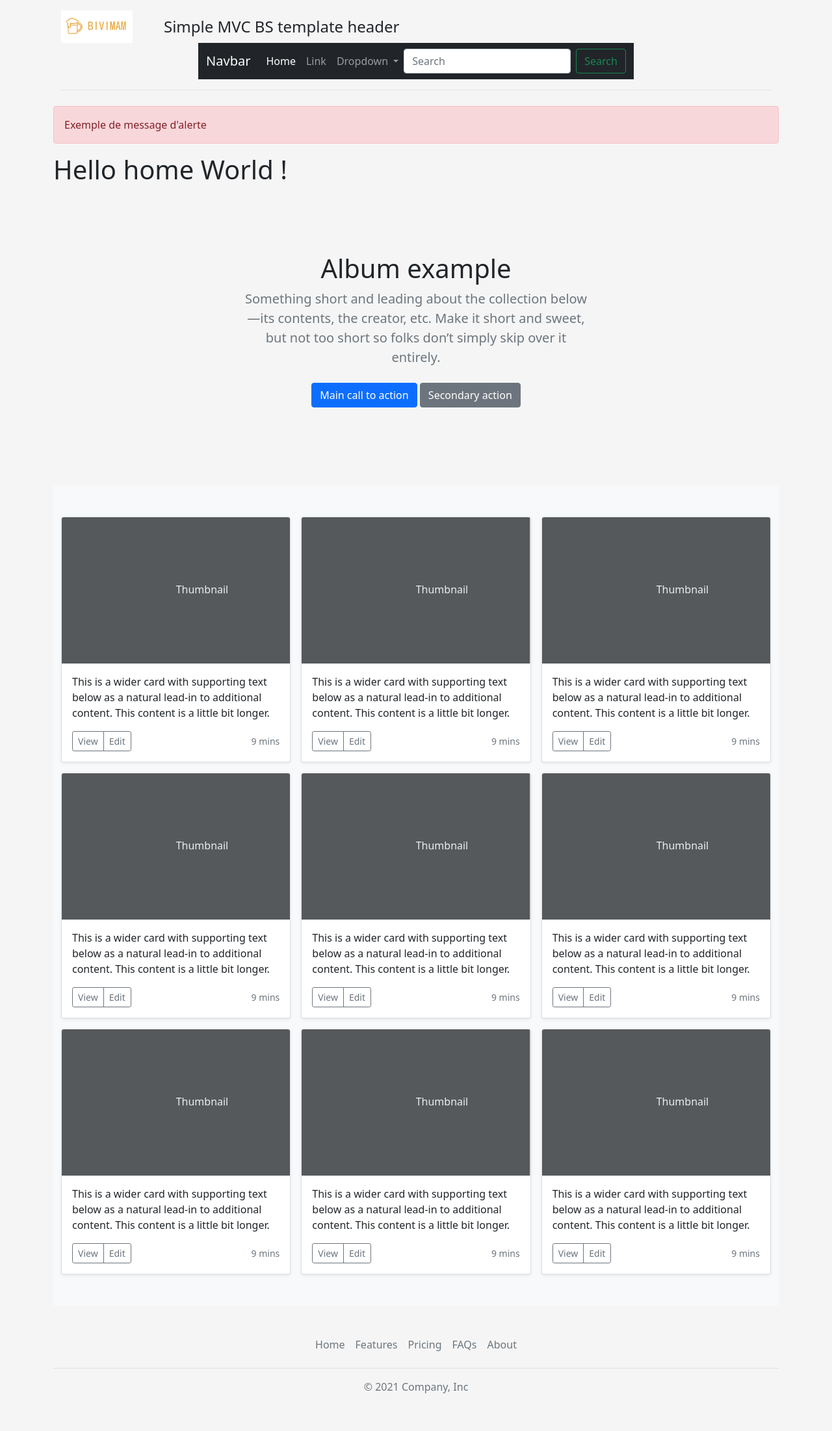
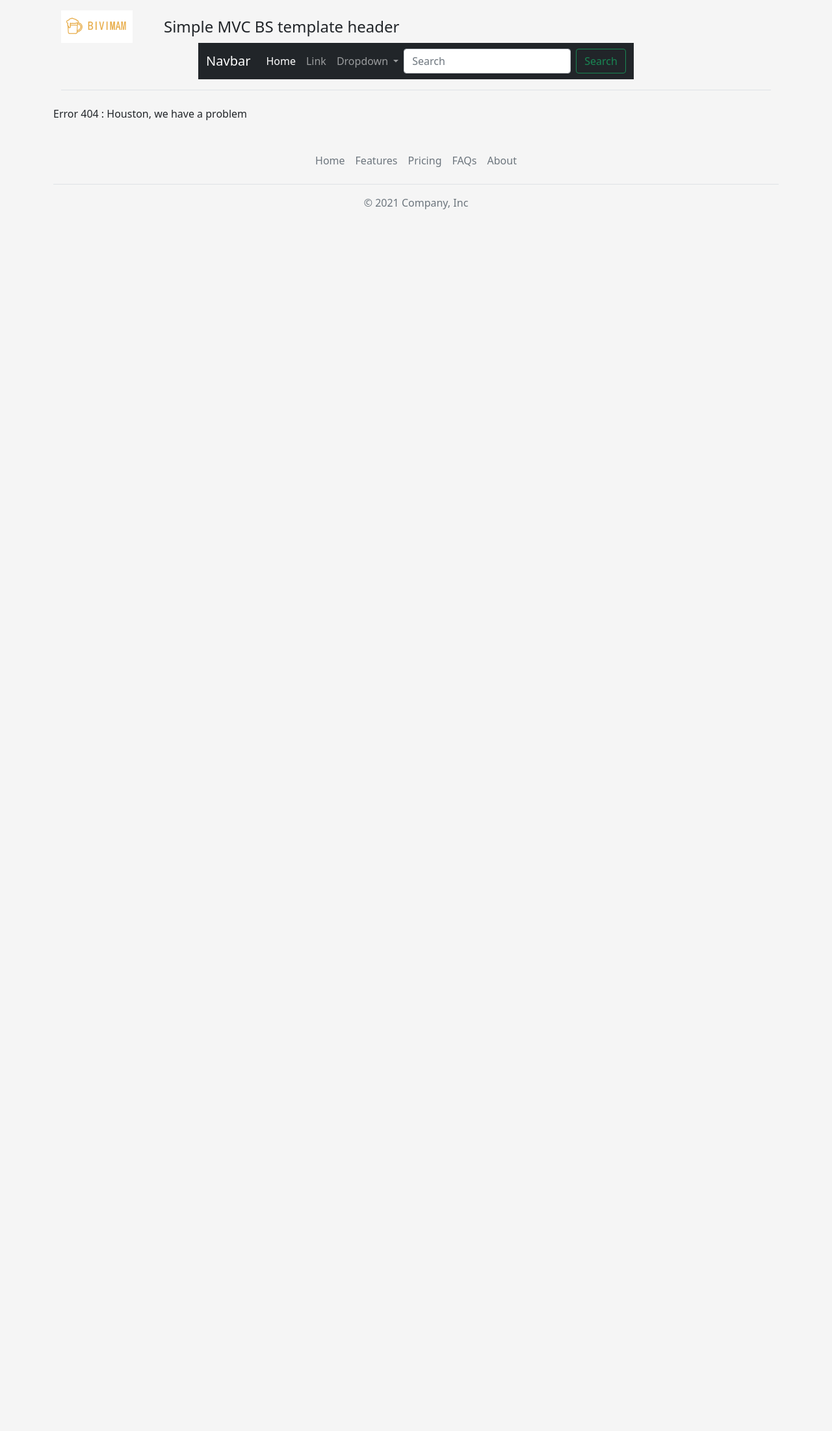
Before and after one commit to claudejdev/yemaya, a PHP site: page / in a window 1280 px wide. Shown: the whole page at 65% size. After the commit the page ends 322 px from the top, so only its background shows below. Run offline with PHP 8.4, Linux system fonts and the light colour scheme.

Commit message:
Nettoyage du dossier de base

```diff
--- a/controllers/mainController.controller.php
+++ b/controllers/mainController.controller.php
@@ -32,71 +32,12 @@ class MainController
             'page_description' => 'Navbar description',
             'page_title' => 'Navbar title',
             'datas' => $datas,
+            // 'page_css' => ['home.css'], custom CSS
+            // 'page_js' => ['action2.css'], custom JS
             'view' => 'views/navbar.view.php',
             'template' => 'views/common/template.php',
         ];
         $this->pageGenerator($datas_page); //appel de la fonction se trouvant dans la même classe
-    }
-
-    public function home()
-    {
-        $_SESSION['alert'] = [
-            'message' => "Exemple de message d'alerte",
-            'type' => 'alert-danger',
-        ];
-        $datas_page = [
-            'page_description' => 'Home description',
-            'page_title' => 'Home title',
-            'page_css' => ['home.css'],
-            'view' => 'views/home.view.php',
-            'template' => 'views/common/template.php',
-        ];
-        $this->pageGenerator($datas_page);
-    }
-
-    public function link()
-    {
-        $datas_page = [
-            'page_description' => 'Link description',
-            'page_title' => 'Link title',
-            'view' => 'views/link.view.php',
-            'template' => 'views/common/template.php',
-        ];
-        $this->pageGenerator($datas_page);
-    }
-
-    public function action0()
-    {
-        $datas_page = [
-            'page_description' => 'action0 description',
-            'page_title' => 'action0 title',
-            'view' => 'views/action0.view.php',
-            'template' => 'views/common/template.php',
-        ];
-        $this->pageGenerator($datas_page);
-    }
-
-    public function action1()
-    {
-        $datas_page = [
-            'page_description' => 'action1 description',
-            'page_title' => 'action1 title',
-            'view' => 'views/action1.view.php',
-            'template' => 'views/common/template.php',
-        ];
-        $this->pageGenerator($datas_page);
-    }
-
-    public function action2()
-    {
-        $datas_page = [
-            'page_description' => 'action2 description',
-            'page_title' => 'action2 title',
-            'page_js' => ['action2.js'],
-            'view' => 'views/action2.view.php',
-            'template' => 'views/common/template.php',
-        ];
-        $this->pageGenerator($datas_page);
     }
 
     public function errorPage($msg)
@@ -111,12 +52,4 @@ class MainController
         $this->pageGenerator($datas_page);
     }
 }
-
-//index.php?page=navbar
-//index.php?page=home
-//index.php?page=link
-//index.php?page=action0
-//index.php?page=action1
-//index.php?page=action2
-
 ?>
--- a/index.php
+++ b/index.php
@@ -18,30 +18,8 @@ try {
     switch ($page) {
         case 'navbar': $mainController->navbar();
             break;
-
-        case 'home': $mainController->home();
-            break;
-
-        case 'link': $mainController->link();
-            break;
-
-        case 'action0': $mainController->action0();
-            break;
-
-        case 'action1': $mainController->action1();
-            break;
-
-        case 'action2': $mainController->action2();
-            break;
         default: throw new Exception('Error 404 : Houston, we have a problem', 1);
     }
 } catch (Exception $e) {
     $mainController->errorPage($e->getMessage());
 }
-
-//index.php?page=navbar
-//index.php?page=home
-//index.php?page=link
-//index.php?page=action0
-//index.php?page=action1
-//index.php?page=action2
--- a/views/action0.view.php
+++ /dev/null
@@ -1 +0,0 @@
-<h1>Hello action0 World !</h1>
--- a/views/action1.view.php
+++ /dev/null
@@ -1 +0,0 @@
-<h1>Hello action1 World !</h1>
--- a/views/home.view.php
+++ /dev/null
@@ -1,172 +0,0 @@
-<h1>Hello home World !</h1>
-
-<main>
-
-  <section class="py-5 text-center container">
-    <div class="row py-lg-5">
-      <div class="col-lg-6 col-md-8 mx-auto">
-        <h1 class="fw-light">Album example</h1>
-        <p class="lead text-muted">Something short and leading about the collection below—its contents, the creator, etc. Make it short and sweet, but not too short so folks don’t simply skip over it entirely.</p>
-        <p>
-          <a href="#" class="btn btn-primary my-2">Main call to action</a>
-          <a href="#" class="btn btn-secondary my-2">Secondary action</a>
-        </p>
-      </div>
-    </div>
-  </section>
-
-  <div class="album py-5 bg-light">
-    <div class="container">
-
-      <div class="row row-cols-1 row-cols-sm-2 row-cols-md-3 g-3">
-        <div class="col">
-          <div class="card shadow-sm">
-            <svg class="bd-placeholder-img card-img-top" width="100%" height="225" xmlns="http://www.w3.org/2000/svg" role="img" aria-label="Placeholder: Thumbnail" preserveAspectRatio="xMidYMid slice" focusable="false"><title>Placeholder</title><rect width="100%" height="100%" fill="#55595c"></rect><text x="50%" y="50%" fill="#eceeef" dy=".3em">Thumbnail</text></svg>
-
-            <div class="card-body">
-              <p class="card-text">This is a wider card with supporting text below as a natural lead-in to additional content. This content is a little bit longer.</p>
-              <div class="d-flex justify-content-between align-items-center">
-                <div class="btn-group">
-                  <button type="button" class="btn btn-sm btn-outline-secondary">View</button>
-                  <button type="button" class="btn btn-sm btn-outline-secondary">Edit</button>
-                </div>
-                <small class="text-muted">9 mins</small>
-              </div>
-            </div>
-          </div>
-        </div>
-        <div class="col">
-          <div class="card shadow-sm">
-            <svg class="bd-placeholder-img card-img-top" width="100%" height="225" xmlns="http://www.w3.org/2000/svg" role="img" aria-label="Placeholder: Thumbnail" preserveAspectRatio="xMidYMid slice" focusable="false"><title>Placeholder</title><rect width="100%" height="100%" fill="#55595c"></rect><text x="50%" y="50%" fill="#eceeef" dy=".3em">Thumbnail</text></svg>
-
-            <div class="card-body">
-              <p class="card-text">This is a wider card with supporting text below as a natural lead-in to additional content. This content is a little bit longer.</p>
-              <div class="d-flex justify-content-between align-items-center">
-                <div class="btn-group">
-                  <button type="button" class="btn btn-sm btn-outline-secondary">View</button>
-                  <button type="button" class="btn btn-sm btn-outline-secondary">Edit</button>
-                </div>
-                <small class="text-muted">9 mins</small>
-              </div>
-            </div>
-          </div>
-        </div>
-        <div class="col">
-          <div class="card shadow-sm">
-            <svg class="bd-placeholder-img card-img-top" width="100%" height="225" xmlns="http://www.w3.org/2000/svg" role="img" aria-label="Placeholder: Thumbnail" preserveAspectRatio="xMidYMid slice" focusable="false"><title>Placeholder</title><rect width="100%" height="100%" fill="#55595c"></rect><text x="50%" y="50%" fill="#eceeef" dy=".3em">Thumbnail</text></svg>
-
-            <div class="card-body">
-              <p class="card-text">This is a wider card with supporting text below as a natural lead-in to additional content. This content is a little bit longer.</p>
-              <div class="d-flex justify-content-between align-items-center">
-                <div class="btn-group">
-                  <button type="button" class="btn btn-sm btn-outline-secondary">View</button>
-                  <button type="button" class="btn btn-sm btn-outline-secondary">Edit</button>
-                </div>
-                <small class="text-muted">9 mins</small>
-              </div>
-            </div>
-          </div>
-        </div>
-
-        <div class="col">
-          <div class="card shadow-sm">
-            <svg class="bd-placeholder-img card-img-top" width="100%" height="225" xmlns="http://www.w3.org/2000/svg" role="img" aria-label="Placeholder: Thumbnail" preserveAspectRatio="xMidYMid slice" focusable="false"><title>Placeholder</title><rect width="100%" height="100%" fill="#55595c"></rect><text x="50%" y="50%" fill="#eceeef" dy=".3em">Thumbnail</text></svg>
-
-            <div class="card-body">
-              <p class="card-text">This is a wider card with supporting text below as a natural lead-in to additional content. This content is a little bit longer.</p>
-              <div class="d-flex justify-content-between align-items-center">
-                <div class="btn-group">
-                  <button type="button" class="btn btn-sm btn-outline-secondary">View</button>
-                  <button type="button" class="btn btn-sm btn-outline-secondary">Edit</button>
-                </div>
-                <small class="text-muted">9 mins</small>
-              </div>
-            </div>
-          </div>
-        </div>
-        <div class="col">
-          <div class="card shadow-sm">
-            <svg class="bd-placeholder-img card-img-top" width="100%" height="225" xmlns="http://www.w3.org/2000/svg" role="img" aria-label="Placeholder: Thumbnail" preserveAspectRatio="xMidYMid slice" focusable="false"><title>Placeholder</title><rect width="100%" height="100%" fill="#55595c"></rect><text x="50%" y="50%" fill="#eceeef" dy=".3em">Thumbnail</text></svg>
-
-            <div class="card-body">
-              <p class="card-text">This is a wider card with supporting text below as a natural lead-in to additional content. This content is a little bit longer.</p>
-              <div class="d-flex justify-content-between align-items-center">
-                <div class="btn-group">
-                  <button type="button" class="btn btn-sm btn-outline-secondary">View</button>
-                  <button type="button" class="btn btn-sm btn-outline-secondary">Edit</button>
-                </div>
-                <small class="text-muted">9 mins</small>
-              </div>
-            </div>
-          </div>
-        </div>
-        <div class="col">
-          <div class="card shadow-sm">
-            <svg class="bd-placeholder-img card-img-top" width="100%" height="225" xmlns="http://www.w3.org/2000/svg" role="img" aria-label="Placeholder: Thumbnail" preserveAspectRatio="xMidYMid slice" focusable="false"><title>Placeholder</title><rect width="100%" height="100%" fill="#55595c"></rect><text x="50%" y="50%" fill="#eceeef" dy=".3em">Thumbnail</text></svg>
-
-            <div class="card-body">
-              <p class="card-text">This is a wider card with supporting text below as a natural lead-in to additional content. This content is a little bit longer.</p>
-              <div class="d-flex justify-content-between align-items-center">
-                <div class="btn-group">
-                  <button type="button" class="btn btn-sm btn-outline-secondary">View</button>
-                  <button type="button" class="btn btn-sm btn-outline-secondary">Edit</button>
-                </div>
-                <small class="text-muted">9 mins</small>
-              </div>
-            </div>
-          </div>
-        </div>
-
-        <div class="col">
-          <div class="card shadow-sm">
-            <svg class="bd-placeholder-img card-img-top" width="100%" height="225" xmlns="http://www.w3.org/2000/svg" role="img" aria-label="Placeholder: Thumbnail" preserveAspectRatio="xMidYMid slice" focusable="false"><title>Placeholder</title><rect width="100%" height="100%" fill="#55595c"></rect><text x="50%" y="50%" fill="#eceeef" dy=".3em">Thumbnail</text></svg>
-
-            <div class="card-body">
-              <p class="card-text">This is a wider card with supporting text below as a natural lead-in to additional content. This content is a little bit longer.</p>
-              <div class="d-flex justify-content-between align-items-center">
-                <div class="btn-group">
-                  <button type="button" class="btn btn-sm btn-outline-secondary">View</button>
-                  <button type="button" class="btn btn-sm btn-outline-secondary">Edit</button>
-                </div>
-                <small class="text-muted">9 mins</small>
-              </div>
-            </div>
-          </div>
-        </div>
-        <div class="col">
-          <div class="card shadow-sm">
-            <svg class="bd-placeholder-img card-img-top" width="100%" height="225" xmlns="http://www.w3.org/2000/svg" role="img" aria-label="Placeholder: Thumbnail" preserveAspectRatio="xMidYMid slice" focusable="false"><title>Placeholder</title><rect width="100%" height="100%" fill="#55595c"></rect><text x="50%" y="50%" fill="#eceeef" dy=".3em">Thumbnail</text></svg>
-
-            <div class="card-body">
-              <p class="card-text">This is a wider card with supporting text below as a natural lead-in to additional content. This content is a little bit longer.</p>
-              <div class="d-flex justify-content-between align-items-center">
-                <div class="btn-group">
-                  <button type="button" class="btn btn-sm btn-outline-secondary">View</button>
-                  <button type="button" class="btn btn-sm btn-outline-secondary">Edit</button>
-                </div>
-                <small class="text-muted">9 mins</small>
-              </div>
-            </div>
-          </div>
-        </div>
-        <div class="col">
-          <div class="card shadow-sm">
-            <svg class="bd-placeholder-img card-img-top" width="100%" height="225" xmlns="http://www.w3.org/2000/svg" role="img" aria-label="Placeholder: Thumbnail" preserveAspectRatio="xMidYMid slice" focusable="false"><title>Placeholder</title><rect width="100%" height="100%" fill="#55595c"></rect><text x="50%" y="50%" fill="#eceeef" dy=".3em">Thumbnail</text></svg>
-
-            <div class="card-body">
-              <p class="card-text">This is a wider card with supporting text below as a natural lead-in to additional content. This content is a little bit longer.</p>
-              <div class="d-flex justify-content-between align-items-center">
-                <div class="btn-group">
-                  <button type="button" class="btn btn-sm btn-outline-secondary">View</button>
-                  <button type="button" class="btn btn-sm btn-outline-secondary">Edit</button>
-                </div>
-                <small class="text-muted">9 mins</small>
-              </div>
-            </div>
-          </div>
-        </div>
-      </div>
-    </div>
-  </div>
-
-</main>
--- a/views/link.view.php
+++ /dev/null
@@ -1 +0,0 @@
-<h1>Hello Link World !</h1>
```
Also changed, not shown: public/scripts/action2.js (deleted, +0 -12 lines), views/action2.view.php (deleted, +0 -12 lines), public/styles/home.css (deleted).
